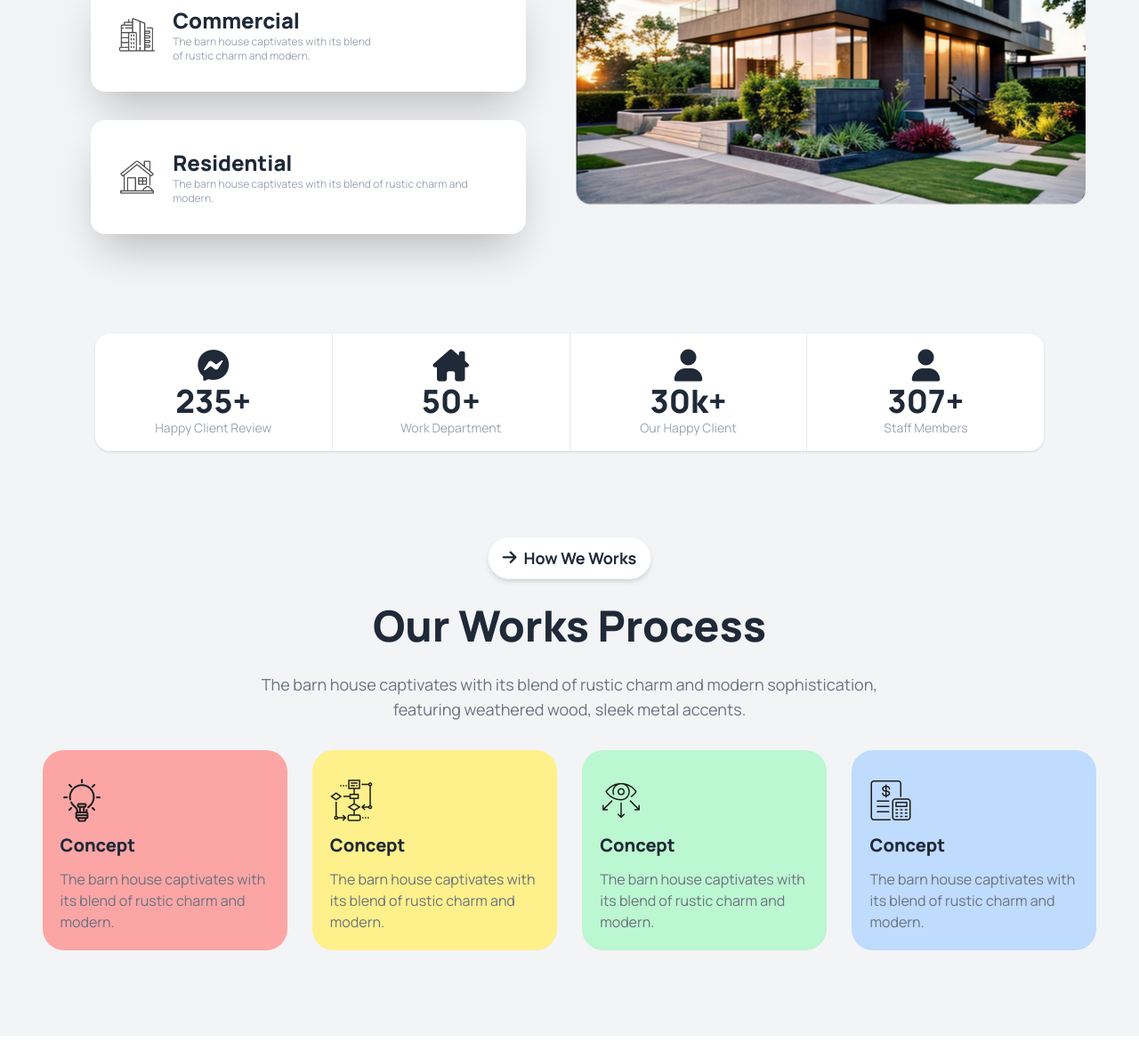
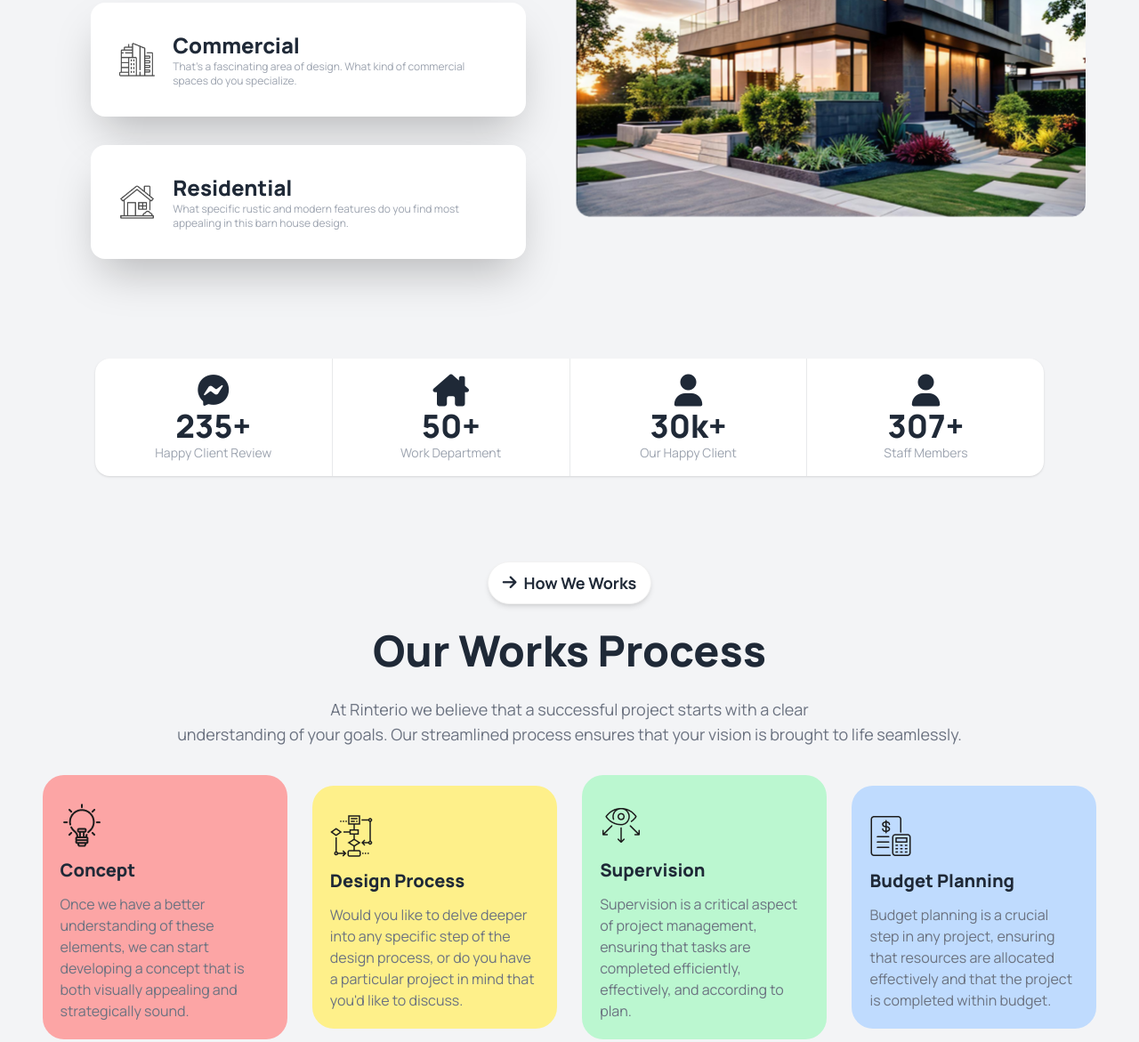
Before and after one commit to shakil-ahmed-billal/Assignment_03, a plain HTML site: page index.html in a window 1280 px wide. Shown: the part 1335-2506 px from the top of the page at 89% size. Drawn offline with nearby package versions, Linux system fonts and the light colour scheme.

Commit message:
full website contant update done

```diff
--- a/index.html
+++ b/index.html
@@ -86,7 +86,7 @@
                   <img src="./assets/banner.png" alt="">
                 </div>
                 <h1 class="md:text-6xl text-3xl font-extrabold">A barn house of this design has a <br class="hidden md:flex"> striking appearance</h1>
-                <p class="md:text-lg text-sm text-gray-500 my-8">The barn house captivates with its blend of rustic charm and modern sophistication, featuring weathered wood, sleek metal <br class="hidden md:flex"> accents, and large windows that flood the space with natural light.</p>
+                <p class="md:text-lg text-sm text-gray-500 my-8">Barn houses often have a unique and eye-catching aesthetic. What specific features do you find most striking <br class="hidden md:flex "> about this particular design? Is it the large, open spaces, the rustic materials, or perhaps the modern twist on a traditional style.</p>
                 <button class=" btn text-center px-8 rounded-full text-lg font-extrabold bg-lime-200"> View Details <i class="fa-solid fa-arrow-right bg-lime-400 px-2 py-2 -rotate-45 rounded-full ml-2"></i></button>
               </div>
             </section>
@@ -103,7 +103,7 @@
                 <a class="btn  bg-white px-10 rounded-full text-lg" href=""><i class="fa-solid fa-arrow-right"></i>About me</a>
               </div>
               <h1 class="md:text-5xl text-2xl md:text-left text-center font-extrabold md:my-8 my-4">We design thoughtful,<br class="hidden md:flex"> liveable spaces</h1>
-              <p class="md:text-left text-center md:text-lg text-sm">The barn house captivates with its blend of rustic charm and modern sophistication, featuring weathered wood, sleek metal accents.</p>
+              <p class="md:text-left text-center md:text-lg text-sm"> Creating spaces that are both thoughtfully planned and comfortable to live in is a valuable skill. Could you elaborate on what specific elements you incorporate into your designs to achieve this goal? </p>
                 <div class="">
                   <div class="flex bg-white shadow-2xl md:px-8 md:py-8 px-5 py-5 rounded-2xl space-x-5 my-5 md:my-8">
                     <div class="flex items-center">
@@ -111,7 +111,7 @@
                     </div>
                     <div class="">
                       <h2 class="md:text-2xl font-extrabold">Commercial</h2>
-                      <p class="text-gray-400 text-xs">The barn house captivates with its blend <br> of rustic charm and modern.</p>
+                      <p class="text-gray-400 text-xs">That's a fascinating area of design. What kind of commercial spaces do you specialize.</p>
                     </div>
                   </div>
                 </div>
@@ -122,7 +122,7 @@
                     </div>
                     <div class="">
                       <h2 class="md:text-2xl font-extrabold">Residential</h2>
-                      <p class="text-gray-400 text-xs">The barn house captivates with its blend of rustic charm and modern.</p>
+                      <p class="text-gray-400 text-xs">What specific rustic and modern features do you find most appealing in this barn house design.</p>
                     </div>
                   </div>
                 </div>
@@ -178,28 +178,29 @@
                   <a class="btn bg-white shadow-md rounded-full text-md font-bold text-lg" href=""><i class="fa-solid fa-arrow-right"></i>How We Works</a>
                 </div>
                 <h1 class="text-3xl md:text-5xl font-extrabold my-7">Our Works Process</h1>
-                <p class="text-lg text-gray-500">The barn house captivates with its blend of rustic charm and modern sophistication,<br> featuring weathered wood, sleek metal accents.</p>
+                <p class="text-lg text-gray-500">At Rinterio we believe that a successful project starts with a clear <br class="hidden md:flex"> understanding of your goals. Our streamlined process ensures that your vision is brought to life seamlessly.</p>
               </div>
               <div class="grid md:grid-cols-2 lg:grid-cols-4 grid-cols-1 gap-10 items-center place-items-center mt-8 pb-24">
                 <div class="w-[275px] bg-red-300 px-5 py-5 rounded-3xl">
                   <img class="mt-3" src="./assets/concept.png" alt="">
                   <h2 class="font-extrabold text-xl mt-3">Concept</h2>
-                  <p class="text-gray-500 mt-3">The barn house captivates with its blend of rustic charm and modern.</p>
+                  <p class="text-gray-500 mt-3">Once we have a better understanding of these elements, we can start developing a concept that is both visually appealing and strategically sound.</p>
                 </div>
                 <div class="w-[275px] bg-yellow-200 px-5 py-5 rounded-3xl">
                   <img class="mt-3" src="./assets/flow-chart.png" alt="">
-                  <h2 class="font-extrabold text-xl mt-3">Concept</h2>
-                  <p class="text-gray-500 mt-3">The barn house captivates with its blend of rustic charm and modern.</p>
+                  <h2 class="font-extrabold text-xl mt-3">Design Process</h2>
+                  <p class="text-gray-500 mt-3">Would you like to delve deeper into any specific step of the design process, or do you have a particular project in mind that you'd like to discuss.</p>
                 </div>
                 <div class="w-[275px] bg-green-200 px-5 py-5 rounded-3xl">
                   <img class="mt-3" src="./assets/vision.png" alt="">
-                  <h2 class="font-extrabold text-xl mt-3">Concept</h2>
-                  <p class="text-gray-500 mt-3">The barn house captivates with its blend of rustic charm and modern.</p>
+                  <h2 class="font-extrabold text-xl mt-3">Supervision</h2>
+                  <p class="text-gray-500 mt-3">Supervision is a critical aspect of project management, ensuring that tasks are completed efficiently, effectively, and according to plan.
+                  </p>
                 </div>
                 <div class="w-[275px] bg-blue-200 px-5 py-5 rounded-3xl">
                   <img class="mt-3" src="./assets/budget-planning.png" alt="">
-                  <h2 class="font-extrabold text-xl mt-3">Concept</h2>
-                  <p class="text-gray-500 mt-3">The barn house captivates with its blend of rustic charm and modern.</p>
+                  <h2 class="font-extrabold text-xl mt-3">Budget Planning</h2>
+                  <p class="text-gray-500 mt-3">Budget planning is a crucial step in any project, ensuring that resources are allocated effectively and that the project is completed within budget.</p>
                 </div>
               </div>
             </div>
@@ -213,7 +214,7 @@
                   <a class="btn bg-lime-100 rounded-full texl-lg font-extrabold" href=""><i class="fa-solid fa-arrow-right"></i>Explore our Latest works</a>
                 </div>
                 <h1 class="text-5xl font-extrabold my-5">Our Latest Portfolio</h1>
-                <p class="text-lg text-black font-semibold mb-5">The barn house captivates with its blend of rustic charm and modern sophistication, <br> featuring weathered wood, sleek metal accents.</p>
+                <p class="text-lg text-black font-semibold mb-5">That you think might be helpful. I'm excited to assist you in creating a portfolio <br class="hidden md:flex"> that effectively represents your skills and accomplishments.</p>
                </div>
                <!-- items -->
                 <div class="grid md:grid-cols-8 gap-5">
@@ -221,7 +222,7 @@
                     <img src="./assets/img1.png" alt="">
                     <div class="ml-5">
                       <h1 class="text-3xl font-extrabold ">Commercial</h1>
-                      <p class="my-5 text-md text-gray-500">The barn house captivates with its blend of rustic charm and modern. The barn house captivates with its blend of rustic charm and modern .</p>
+                      <p class="my-5 text-md text-gray-500">A commercial is a paid advertisement that is broadcast on television, radio, or other media outlets. Its primary purpose is to promote a product, service, or idea.</p>
                       <a class="btn pl-0 bg-transparent border-none shadow-none text-xl font-extrabold" href="">View Details<i class="fa-solid fa-arrow-right bg-lime-400 px-2 py-2 -rotate-45 rounded-full"></i></a>
                     </div>
                   </div>
@@ -235,7 +236,7 @@
                     <img class="w-full" src="./assets/img4.png" alt="">
                     <div class="ml-5">
                       <h1 class="text-3xl font-extrabold ">Commercial</h1>
-                      <p class="my-5 text-md text-gray-500">The barn house captivates with its blend of rustic charm and modern. The barn house captivates with its blend of rustic charm and modern .</p>
+                      <p class="my-5 text-md text-gray-500"> The commercial should encourage viewers to take a specific action, such as purchasing the product, visiting a website, or calling a number.</p>
                       <a class="btn pl-0 bg-transparent border-none shadow-none text-xl font-extrabold" href="">View Details<i class="fa-solid fa-arrow-right bg-lime-400 px-2 py-2 -rotate-45 rounded-full"></i></a>
                     </div>
                   </div>
@@ -249,31 +250,32 @@
             <section>
               <div class="text-center">
                 <a class="btn  bg-lime-100 rounded-full texl-lg font-extrabold" href="">Many Core Features</a>
-                <h1 class="text-4xl font-extrabold my-5">Energy Production With <br> Specializes In Technology</h1>
-                <p class="md:w-6/12 mx-auto text-sm text-gray-500 mb-10">Commodo dictum iaculis eget mas phasellus ultrices nunc dignissim. Id nulla amet tincidunt urna sed massa the sed massa ultrices amet a egetristique the maecenas condimentum dolor. </p>
+                <h1 class="text-4xl font-extrabold my-5">Your Next Dream Project</h1>
+                <p class="md:w-6/12 mx-auto text-sm text-gray-500 mb-10">These are just a few examples of potential projects that could leverage the  <br class="hidden md:flex">capabilities of AI to address real-world challenges and create positive impact.
+                </p>
               </div>
               <div class="w-11/12 mx-auto grid md:grid-cols-2 mb-24">
                 <div class="grid justify-center items-center">
                   <div class="space-y-5">
                     <div class="collapse collapse-plus bg-base-200">
                       <input type="radio" name="my-accordion-3" checked="checked" />
-                      <div class="collapse-title text-xl font-extrabold">Who analyses and does research of the Oil and Natural gas supply?</div>
+                      <div class="collapse-title text-xl font-extrabold">Increased convenience, energy efficiency, and security.</div>
                       <div class="collapse-content">
-                        <p>Commodo dictum iaculis eget mas phasellus ultrices nunc dignissim. Id nulla amet tincidunt urna sed massa the sed massa ultrices amet a egetristique the maecenas condimentum dolor. </p>
+                        <p>Costs: The cost of smart home devices and installation can vary depending on the features and complexity of the system.</p>
                       </div>
                     </div>
                     <div class="collapse collapse-plus bg-base-200">
                       <input type="radio" name="my-accordion-3" />
-                      <div class="collapse-title text-xl font-extrabold">Architecure is a visual art. The Building does research of the Oil and Natural gas supply?</div>
+                      <div class="collapse-title text-xl font-extrabold">Hiring contractors: If you're not comfortable tackling a project yourself, consider hiring a qualified contractor with experience in the specific area.</div>
                       <div class="collapse-content">
-                        <p>Commodo dictum iaculis eget mas phasellus ultrices nunc dignissim. Id nulla amet tincidunt urna sed massa the sed massa ultrices amet a egetristique the maecenas condimentum dolor. </p>
+                        <p>Planning and budgeting: Before starting any home improvement project, it's important to create a detailed plan and budget to avoid unexpected costs and delays.</p>
                       </div>
                     </div>
                     <div class="collapse collapse-plus bg-base-200">
                       <input type="radio" name="my-accordion-3" />
-                      <div class="collapse-title text-xl font-extrabold">The Luxury Residence In Forest. Our Latest Project Industrial Style Apartment</div>
+                      <div class="collapse-title text-xl font-extrabold">Smart home automation: Specific devices, features, or installation tips.</div>
                       <div class="collapse-content">
-                        <p>Commodo dictum iaculis eget mas phasellus ultrices nunc dignissim. Id nulla amet tincidunt urna sed massa the sed massa ultrices amet a egetristique the maecenas condimentum dolor. </p>
+                        <p>I'm here to assist you in finding the best solutions for your home and lifestyle. Please don't hesitate to ask away!</p>
                       </div>
                     </div>
                   </div>
@@ -290,7 +292,7 @@
                <div class="text-center">
                 <a class="btn bg-lime-100 rounded-full texl-lg font-extrabold" href=""><i class="fa-solid fa-arrow-right"></i>Let's Connect</a>
                 <h1 class="text-4xl font-extrabold my-5">Read Our Articles and News</h1>
-                <p class="text-gray-400">The barn house captivates with its blend of rustic charm and modern sophistication,<br> featuring weathered wood, sleek metal accents.</p>
+                <p class="text-gray-400">I can provide you with information about a wide <br class="hidden md:flex"> range of topics and answer your questions.</p>
                </div>
                <!-- items -->
                 <div class="grid md:grid-cols-3 gap-12 place-items-center mt-12">
@@ -301,7 +303,7 @@
                       <a href=""><i class="fa-solid fa-id-badge"></i> Bu Admin</a>
                     </div>
                     <h2 class="text-xl font-extrabold mb-5">The barn house captivates with its blend of rustic charm and modern. </h2>
-                    <p class="text-md text-gray-400 mb-5">The barn house captivates with its blend of rustic charm and modern. </p>
+                    <p class="text-md text-gray-400 mb-5">A barn house that combines rustic charm with modern elements can create a truly unique and inviting atmosphere.</p>
                     <a class="btn pl-0 bg-transparent border-none shadow-none text-xl font-extrabold" href="">Read more<i class="fa-solid fa-arrow-right bg-lime-400 px-2 py-2 -rotate-45 rounded-full"></i></a>
                   </div>
                   <div class="px-5 py-5 border rounded-3xl bg-white">
@@ -311,7 +313,7 @@
                       <a href=""><i class="fa-solid fa-id-badge"></i> Bu Admin</a>
                     </div>
                     <h2 class="text-xl font-extrabold mb-5">The barn house captivates with its blend of rustic charm and modern. </h2>
-                    <p class="text-md text-gray-400 mb-5">The barn house captivates with its blend of rustic charm and modern. </p>
+                    <p class="text-md text-gray-400 mb-5">Are there any particular details about the architecture, interior design, or surrounding landscape that you'd like to share.</p>
                     <a class="btn pl-0 bg-transparent border-none shadow-none text-xl font-extrabold" href="">Read more<i class="fa-solid fa-arrow-right bg-lime-400 px-2 py-2 -rotate-45 rounded-full"></i></a>
                   </div>
                   <div class="px-5 py-5 border rounded-3xl bg-white">
@@ -321,7 +323,7 @@
                       <a href=""><i class="fa-solid fa-id-badge"></i> Bu Admin</a>
                     </div>
                     <h2 class="text-xl font-extrabold mb-5">The barn house captivates with its blend of rustic charm and modern. </h2>
-                    <p class="text-md text-gray-400 mb-5">The barn house captivates with its blend of rustic charm and modern. </p>
+                    <p class="text-md text-gray-400 mb-5">Are there any specific elements of the barn house's architecture that you find particularly striking, such as exposed beams, large windows, or a pitched roof.</p>
                     <a class="btn pl-0 bg-transparent border-none shadow-none text-xl font-extrabold" href="">Read more<i class="fa-solid fa-arrow-right bg-lime-400 px-2 py-2 -rotate-45 rounded-full"></i></a>
                   </div>
                 </div>
@@ -336,7 +338,7 @@
                     <a class="btn bg-lime-100 rounded-full texl-lg font-extrabold" href=""><i class="fa-solid fa-arrow-right"></i>Let's Connect</a>
                   </div>
                   <h1 class="text-5xl font-extrabold my-4">Lets Discuss Next Project</h1>
-                  <p class=" text-lg text-black mb-10">The barn house captivates with its blend of rustic charm and modern sophistication,<br> featuring weathered wood, sleek metal accents.</p>
+                  <p class=" text-lg text-black mb-10">Feel free to share as much information as you can. The more details you provide, the better I can assist you in planning and executing your project effectively.</p>
                  </div>
                  <!-- *input section -->
                   <div class="">
@@ -362,7 +364,7 @@
          <section class="bg-gray-900 py-24">
           <div class="text-center text-white">
             <a class="btn btn-ghost text-4xl font-bold mb-5"><i class="fa-solid fa-arrow-right bg-lime-400 px-2 py-2 -rotate-45 rounded-full text-black"></i>Rinterio</a>
-            <p class="text-gray-400 w-11/12 mx-auto">The barn house captivates with its blend of rustic charm and modern sophistication, <br class="hidden md:flex"> featuring weathered wood, sleek metal accents.</p>
+            <p class="text-gray-400 w-11/12 mx-auto">Rinterio is a Bulgarian company specializing in the production of printing consumables. <br class="hidden md:flex"> Established in 2014, the company has gained a reputation for providing high-quality and affordable printing supplies.</p>
             <ul class="md:flex justify-center gap-16  font-semibold text-lg my-12 md:space-y-0 space-y-5">
               <li>Home</li>
               <li>Services</li>
```
